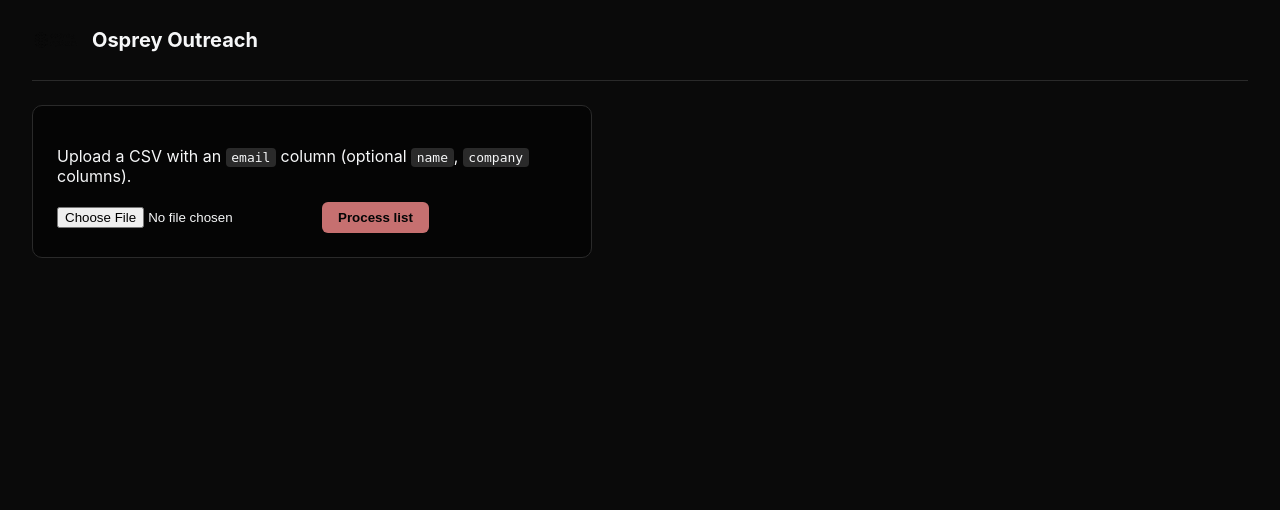
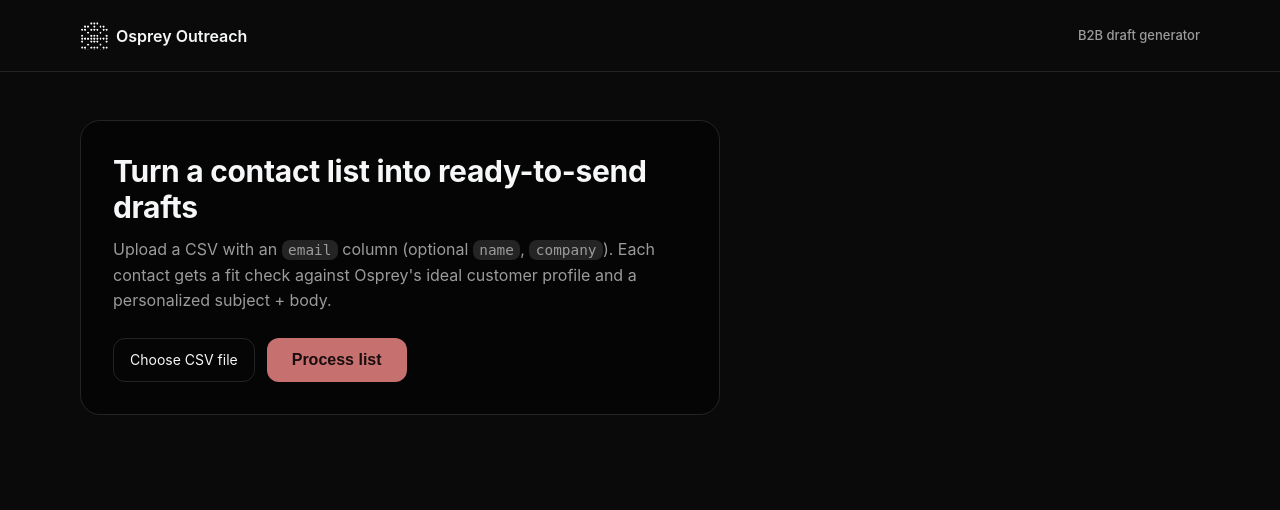
Before and after one commit to n8slayer/b2b-mail-kit, a Flask app: page / in a window 1280 px wide. Shown: the top 510 px of the page. Run offline with Flask 3, Linux system fonts and the light colour scheme.

Commit message:
Redesign frontend using the taste-skill design system
Applies the installed taste-skill's system tokens (spacing scale,
button/hover/press motion timings, one-accent colour discipline,
equal-edge layout) to the upload page and results table.

Co-Authored-By: Claude Opus 5 <noreply@anthropic.com>

```diff
--- a/static/app.js
+++ b/static/app.js
@@ -8,8 +8,13 @@ const resultsSection = document.getElementById("results-section");
 const resultsBody = document.getElementById("results-body");
 const fitFilter = document.getElementById("fit-filter");
 const downloadLink = document.getElementById("download-link");
+const fileName = document.getElementById("file-name");
 
 let allResults = [];
+
+fileInput.addEventListener("change", () => {
+  fileName.textContent = fileInput.files[0]?.name || "Choose CSV file";
+});
 
 form.addEventListener("submit", async (e) => {
   e.preventDefault();
@@ -77,7 +82,7 @@ function renderResults() {
         const field = btn.dataset.copy;
         navigator.clipboard.writeText(r[field]);
         btn.textContent = "Copied!";
-        setTimeout(() => (btn.textContent = "Copy"), 1200);
+        setTimeout(() => (btn.textContent = "Copy"), 1600);
       });
     });
     resultsBody.appendChild(tr);
--- a/static/style.css
+++ b/static/style.css
@@ -1,137 +1,305 @@
 :root {
   --bg-dark: #0a0a0a;
   --bg-darker: #050505;
-  --text-light: #F6F7F8;
-  --text-gray: #a0a0a0;
-  --accent-red: #C67070;
-  --border-gray: #2a2a2a;
+  --ink: #F6F7F8;
+  --muted: #9b9b9b;
+  --action: #C67070;
+  --action-ink: #1a0d0d;
+  --border: #242424;
+
+  /* spacing scale */
+  --s-1: 4px; --s-2: 8px; --s-3: 12px; --s-4: 16px; --s-5: 24px;
+  --s-6: 32px; --s-7: 48px; --s-8: 64px; --s-9: 96px;
+
+  /* radius (soft) */
+  --r-lg: 20px; --r-md: 12px; --r-sm: 8px; --r-btn: 12px;
+
+  /* motion */
+  --m-in: 140ms; --m-out: 200ms; --m-press: 90ms;
+  --m-ease: cubic-bezier(.2,.8,.2,1);
+
+  --gut: 80px;
+  --nav: 72px;
+}
+
+@media (max-width: 640px) {
+  :root { --gut: 24px; --nav: 56px; }
 }
 
 * { box-sizing: border-box; }
+html, body { margin: 0; }
 
 body {
   background: var(--bg-dark);
-  color: var(--text-light);
-  font-family: -apple-system, Segoe UI, Roboto, sans-serif;
-  margin: 0;
-  padding: 0 2rem 3rem;
+  color: var(--ink);
+  font-family: -apple-system, "Segoe UI", Roboto, sans-serif;
+  line-height: 1.5;
 }
 
-header {
+.wrap {
+  max-width: 1280px;
+  margin: 0 auto;
+  padding-inline: var(--gut);
+}
+
+.muted { color: var(--muted); }
+
+code {
+  background: var(--border);
+  padding: 0.1rem 0.4rem;
+  border-radius: var(--r-sm);
+  font-size: 0.9em;
+}
+
+/* nav */
+.nav {
+  position: sticky;
+  top: 0;
+  height: var(--nav);
   display: flex;
   align-items: center;
-  gap: 0.75rem;
-  padding: 1.5rem 0;
-  border-bottom: 1px solid var(--border-gray);
+  background: var(--bg-dark);
+  border-bottom: 1px solid var(--border);
+  z-index: 10;
 }
 
-header .logo { height: 32px; }
-header h1 { font-size: 1.25rem; margin: 0; }
+.nav__inner {
+  display: flex;
+  align-items: center;
+  justify-content: space-between;
+  width: 100%;
+}
+
+.brand {
+  display: flex;
+  align-items: center;
+  gap: var(--s-2);
+  font-weight: 600;
+}
+
+.brand .logo {
+  display: inline-block;
+  height: 28px;
+  width: 28px;
+  background-image: url("osprey-logo.png");
+  background-size: 101px 67px;
+  background-position: -5px -17px;
+  background-repeat: no-repeat;
+  filter: invert(1);
+}
+
+.nav__tag {
+  font-size: 13px;
+  font-weight: 500;
+  color: var(--muted);
+}
+
+/* layout */
+main { padding-block: var(--s-7) var(--s-9); }
 
 .card {
   background: var(--bg-darker);
-  border: 1px solid var(--border-gray);
-  border-radius: 10px;
-  padding: 1.5rem;
-  margin-top: 1.5rem;
-  max-width: 560px;
+  border: 1px solid var(--border);
+  border-radius: var(--r-lg);
+  padding: var(--s-6);
+  max-width: 640px;
 }
 
-code {
-  background: var(--border-gray);
-  padding: 0.1rem 0.35rem;
-  border-radius: 4px;
+h1 {
+  font-size: clamp(22px, 2vw + 16px, 30px);
+  line-height: 1.2;
+  letter-spacing: -0.01em;
+  margin: 0 0 var(--s-3);
 }
 
-#upload-form { display: flex; gap: 0.75rem; margin-top: 1rem; align-items: center; }
-
-button, .button {
-  background: var(--accent-red);
-  color: var(--bg-darker);
-  border: none;
-  border-radius: 6px;
-  padding: 0.5rem 1rem;
-  font-weight: 600;
-  cursor: pointer;
-  text-decoration: none;
-  display: inline-block;
+.lead {
+  color: var(--muted);
+  font-size: 16px;
+  line-height: 1.6;
+  margin: 0 0 var(--s-5);
+  max-width: 54ch;
 }
 
-button:hover, .button:hover { background: #d88080; }
+/* form */
+#upload-form {
+  display: flex;
+  gap: var(--s-3);
+  align-items: center;
+  flex-wrap: wrap;
+}
 
-#progress-wrap { margin-top: 1rem; }
+.file-field {
+  position: relative;
+  display: inline-flex;
+  align-items: center;
+  height: 44px;
+  padding: 0 var(--s-4);
+  border: 1px solid var(--border);
+  border-radius: var(--r-btn);
+  color: var(--ink);
+  font-size: 14px;
+  cursor: pointer;
+  transition: border-color var(--m-in) var(--m-ease);
+}
+
+.file-field:hover { border-color: var(--action); }
+
+.file-field input {
+  position: absolute;
+  inset: 0;
+  opacity: 0;
+  cursor: pointer;
+}
+
+/* buttons */
+.btn {
+  height: 44px;
+  padding: 0 var(--s-5);
+  border-radius: var(--r-btn);
+  font-size: 16px;
+  font-weight: 600;
+  border: 1px solid transparent;
+  cursor: pointer;
+  display: inline-flex;
+  align-items: center;
+  justify-content: center;
+  text-decoration: none;
+  transition: transform var(--m-press) var(--m-ease),
+              background-color var(--m-in) var(--m-ease),
+              border-color var(--m-in) var(--m-ease);
+}
+
+.btn--primary {
+  background: var(--action);
+  color: var(--action-ink);
+}
+
+.btn--primary:hover { background: #d48484; transform: translateY(-1px); }
+.btn--primary:active { transform: translateY(1px) scale(.985); }
+
+.btn--secondary {
+  background: transparent;
+  border-color: var(--border);
+  color: var(--ink);
+}
+
+.btn--secondary:hover { border-color: var(--action); transform: translateY(-1px); }
+.btn--secondary:active { transform: translateY(1px) scale(.985); }
+
+:focus-visible {
+  outline: 2px solid var(--action);
+  outline-offset: 2px;
+}
+
+/* progress */
+#progress-wrap { margin-top: var(--s-5); }
 
 #progress-bar {
-  background: var(--border-gray);
-  border-radius: 6px;
-  height: 10px;
+  background: var(--border);
+  border-radius: 999px;
+  height: 8px;
   overflow: hidden;
 }
 
 #progress-fill {
-  background: var(--accent-red);
+  background: var(--action);
   height: 100%;
   width: 0%;
-  transition: width 0.3s ease;
+  transition: width 300ms var(--m-ease);
 }
 
-#progress-text { color: var(--text-gray); font-size: 0.85rem; }
+#progress-text {
+  display: inline-block;
+  margin-top: var(--s-2);
+  font-size: 13px;
+}
 
-.error { color: var(--accent-red); }
+.error { color: var(--action); font-size: 14px; }
 
+/* results */
 .toolbar {
   display: flex;
   justify-content: space-between;
   align-items: center;
-  margin-top: 2rem;
+  margin-top: var(--s-8);
+  gap: var(--s-4);
+  flex-wrap: wrap;
+}
+
+.filter-field {
+  display: flex;
+  align-items: center;
+  gap: var(--s-2);
+  font-size: 13px;
+  font-weight: 500;
 }
 
 select {
   background: var(--bg-darker);
-  color: var(--text-light);
-  border: 1px solid var(--border-gray);
-  border-radius: 6px;
-  padding: 0.3rem 0.5rem;
+  color: var(--ink);
+  border: 1px solid var(--border);
+  border-radius: var(--r-sm);
+  padding: var(--s-2) var(--s-3);
+  font-size: 14px;
+  height: 36px;
+}
+
+.table-scroll {
+  overflow-x: auto;
+  margin-top: var(--s-4);
+  border: 1px solid var(--border);
+  border-radius: var(--r-md);
 }
 
 table {
   width: 100%;
   border-collapse: collapse;
-  margin-top: 1rem;
-  font-size: 0.9rem;
+  font-size: 16px;
 }
 
 th, td {
-  border-bottom: 1px solid var(--border-gray);
-  padding: 0.6rem 0.5rem;
+  border-bottom: 1px solid var(--border);
+  padding: var(--s-3) var(--s-4);
   text-align: left;
   vertical-align: top;
 }
 
-th { color: var(--text-gray); font-weight: 600; }
+thead th {
+  color: var(--muted);
+  font-weight: 500;
+  font-size: 13px;
+  text-transform: none;
+}
 
-td.body-cell { max-width: 320px; white-space: pre-wrap; }
+tbody tr:last-child td { border-bottom: none; }
+
+td.body-cell { max-width: 340px; white-space: pre-wrap; }
 
 .fit-badge {
-  padding: 0.15rem 0.5rem;
+  padding: var(--s-1) var(--s-3);
   border-radius: 999px;
-  font-size: 0.75rem;
-  font-weight: 600;
+  font-size: 13px;
+  font-weight: 500;
   display: inline-block;
 }
 
-.fit-Good { background: #3a6b4c; color: #d9ffe6; }
-.fit-Maybe { background: #6b5d3a; color: #ffeec4; }
-.fit-Unlikely { background: #3a3a3a; color: var(--text-gray); }
-.fit-Unknown { background: #3a3a3a; color: var(--text-gray); }
+.fit-Good { background: #22361f; color: #bff0b0; }
+.fit-Maybe { background: #3a2e1a; color: #f0d9a0; }
+.fit-Unlikely { background: #262626; color: var(--muted); }
+.fit-Unknown { background: #262626; color: var(--muted); }
 
 .copy-btn {
   background: transparent;
-  border: 1px solid var(--border-gray);
-  color: var(--text-light);
-  font-size: 0.75rem;
-  padding: 0.2rem 0.5rem;
-  margin-top: 0.4rem;
+  border: 1px solid var(--border);
+  color: var(--ink);
+  font-size: 13px;
+  height: 30px;
+  padding: 0 var(--s-3);
+  margin-top: var(--s-2);
+  border-radius: var(--r-sm);
+  cursor: pointer;
+  transition: border-color var(--m-in) var(--m-ease), transform var(--m-press) var(--m-ease);
 }
 
-.copy-btn:hover { border-color: var(--accent-red); background: transparent; }
+.copy-btn:hover { border-color: var(--action); }
+.copy-btn:active { transform: scale(.985); }
--- a/templates/index.html
+++ b/templates/index.html
@@ -1,41 +1,56 @@
 <!doctype html>
-<html lang="en">
+<html lang="en" data-radius="soft">
 <head>
 <meta charset="utf-8">
+<meta name="viewport" content="width=device-width, initial-scale=1, viewport-fit=cover">
 <title>Osprey Outreach</title>
 <link rel="stylesheet" href="{{ url_for('static', filename='style.css') }}">
 </head>
 <body>
-<header>
-  <img src="{{ url_for('static', filename='osprey-logo.png') }}" alt="Osprey Systems" class="logo">
-  <h1>Osprey Outreach</h1>
+<header class="nav">
+  <div class="wrap nav__inner">
+    <div class="brand">
+      <span class="logo" role="img" aria-label="Osprey Systems"></span>
+      <span>Osprey Outreach</span>
+    </div>
+    <span class="nav__tag">B2B draft generator</span>
+  </div>
 </header>
 
 <main>
+  <div class="wrap">
     <section id="upload-section" class="card">
-    <p>Upload a CSV with an <code>email</code> column (optional <code>name</code>, <code>company</code> columns).</p>
+      <h1>Turn a contact list into ready-to-send drafts</h1>
+      <p class="lead">Upload a CSV with an <code>email</code> column (optional <code>name</code>, <code>company</code>). Each contact gets a fit check against Osprey's ideal customer profile and a personalized subject + body.</p>
       <form id="upload-form">
+        <label class="file-field">
           <input type="file" id="file-input" accept=".csv" required>
-      <button type="submit">Process list</button>
+          <span id="file-name">Choose CSV file</span>
+        </label>
+        <button type="submit" class="btn btn--primary">Process list</button>
       </form>
       <div id="progress-wrap" hidden>
         <div id="progress-bar"><div id="progress-fill"></div></div>
-      <span id="progress-text"></span>
+        <span id="progress-text" class="muted"></span>
       </div>
       <p id="error-msg" class="error" hidden></p>
     </section>
 
     <section id="results-section" hidden>
       <div class="toolbar">
-      <label>Filter: <select id="fit-filter">
+        <label class="filter-field">
+          <span class="muted">Filter</span>
+          <select id="fit-filter">
             <option value="">All</option>
             <option value="Good">Good</option>
             <option value="Maybe">Maybe</option>
             <option value="Unlikely">Unlikely</option>
             <option value="Unknown">Unknown</option>
-      </select></label>
-      <a id="download-link" href="#" class="button">Download CSV</a>
+          </select>
+        </label>
+        <a id="download-link" href="#" class="btn btn--secondary">Download CSV</a>
       </div>
+      <div class="table-scroll">
         <table id="results-table">
           <thead>
             <tr>
@@ -45,7 +60,9 @@
           </thead>
           <tbody id="results-body"></tbody>
         </table>
+      </div>
     </section>
+  </div>
 </main>
 
 <script src="{{ url_for('static', filename='app.js') }}"></script>
```
Also changed, not shown: 1 other file. Lines whose indentation alone changed are shown as unchanged.
